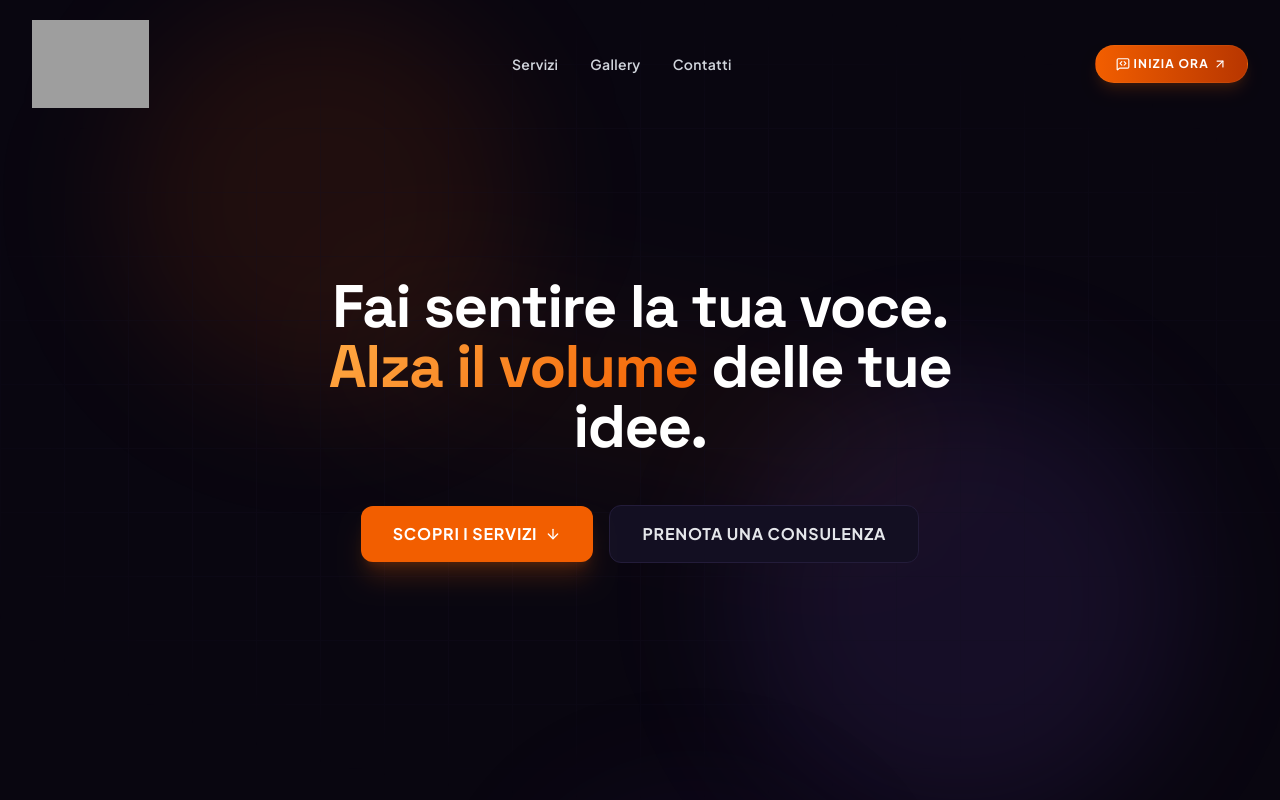
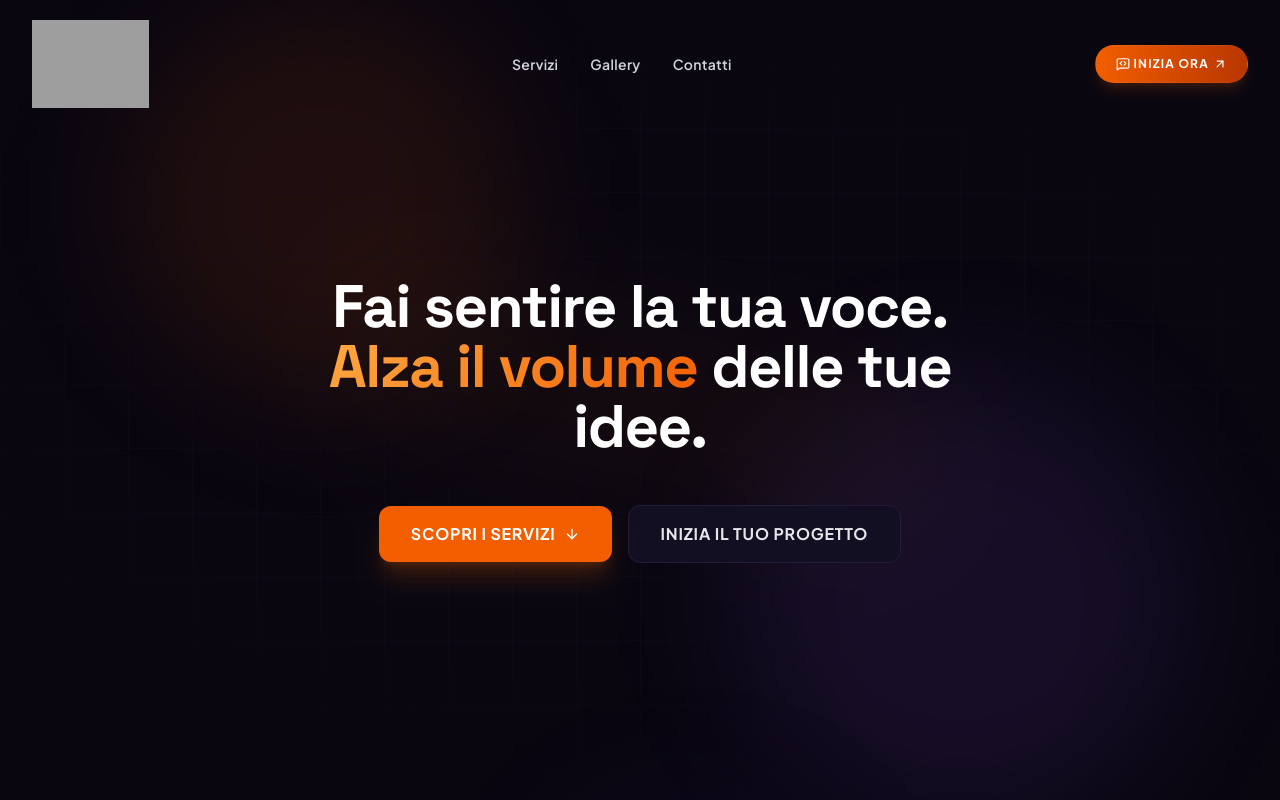
Before and after one commit to MicDropStudio/MicDrop, a React (Vite) app: page / in a window 1280 px wide. Shown: the top 800 px of the page. Built offline with nearby package versions, Linux system fonts and the light colour scheme; grey boxes are pictures that could not be loaded.

Commit message:
Nuovo Github4

```diff
--- a/src/components/Hero.tsx
+++ b/src/components/Hero.tsx
@@ -44,7 +44,7 @@ export default function Hero() {
                 className="inline-flex items-center justify-center gap-2 px-8 py-4 bg-dark-card border border-dark-border hover:border-brand-violet/50 hover:bg-brand-violet-dark/15 text-gray-200 hover:text-white font-bold tracking-wider rounded-xl transition-all duration-300 text-center cursor-pointer"
                 id="hero-cta-talk"
               >
-                <span>PRENOTA UNA CONSULENZA</span>
+                <span>INIZIA IL TUO PROGETTO</span>
               </a>
             </div>
 
```
